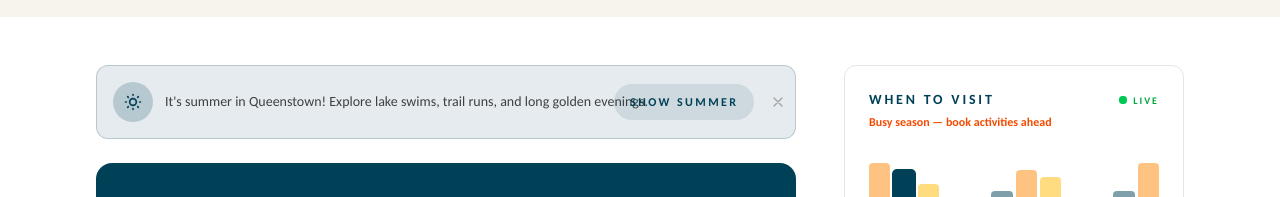
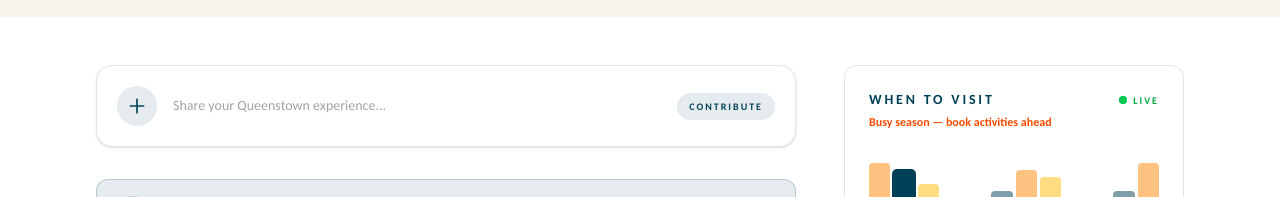
Before and after one commit to Jonomtla/queenstown-nz, a Next.js app: page /community/category/winter in a window 1280 px wide. Shown: the part 435-632 px from the top of the page. Built offline with nearby package versions, Linux system fonts and the light colour scheme.

Commit message:
Add ContributeBar — Facebook-style contribution prompt above the feed
Share your Queenstown experience prompt with expandable options: share an itinerary, write a tip, add a photo. Sits at the top of the community feed to encourage contributions.

```diff
--- a/src/components/community/CommunityFeed.tsx
+++ b/src/components/community/CommunityFeed.tsx
@@ -7,6 +7,7 @@ import CommunityFilterBar from "./CommunityFilterBar";
 import TripMatcher from "./TripMatcher";
 import SeasonalBanner from "./SeasonalBanner";
 import SavedTripBar from "./SavedTripBar";
+import ContributeBar from "./ContributeBar";
 import itinerariesData from "@/data/community-itineraries.json";
 import recommendationsData from "@/data/community-recommendations.json";
 import contributorsData from "@/data/community-contributors.json";
@@ -110,6 +111,8 @@ export default function CommunityFeed({ initialCategory, initialSeason, initialT
 
   return (
     <div>
+      <ContributeBar />
+
       <SeasonalBanner activeSeason={activeSeason} onSeasonChange={setActiveSeason} />
 
       <TripMatcher
--- /dev/null
+++ b/src/components/community/ContributeBar.tsx
@@ -0,0 +1,62 @@
+"use client";
+
+import { useState } from "react";
+
+const PROMPTS = [
+  { label: "Share an itinerary", icon: "M9 5H7a2 2 0 00-2 2v12a2 2 0 002 2h10a2 2 0 002-2V7a2 2 0 00-2-2h-2M9 5a2 2 0 002 2h2a2 2 0 002-2M9 5a2 2 0 012-2h2a2 2 0 012 2", description: "What did you do? Share your day-by-day trip plan." },
+  { label: "Write a tip", icon: "M9.663 17h4.673M12 3v1m6.364 1.636l-.707.707M21 12h-1M4 12H3m3.343-5.657l-.707-.707m2.828 9.9a5 5 0 117.072 0l-.548.547A3.374 3.374 0 0014 18.469V19a2 2 0 11-4 0v-.531c0-.895-.356-1.754-.988-2.386l-.548-.547z", description: "A hidden gem, a timing hack, a place to avoid?" },
+  { label: "Add a photo", icon: "M3 9a2 2 0 012-2h.93a2 2 0 001.664-.89l.812-1.22A2 2 0 0110.07 4h3.86a2 2 0 011.664.89l.812 1.22A2 2 0 0018.07 7H19a2 2 0 012 2v9a2 2 0 01-2 2H5a2 2 0 01-2-2V9z", description: "Show others what Queenstown really looks like." },
+];
+
+export default function ContributeBar() {
+  const [expanded, setExpanded] = useState(false);
+
+  return (
+    <div className="bg-white border border-gray-200 rounded-2xl p-5 mb-8 shadow-sm">
+      {/* Collapsed state — clickable prompt */}
+      <button
+        onClick={() => setExpanded(!expanded)}
+        className="w-full flex items-center gap-4 text-left group"
+      >
+        <div className="w-10 h-10 rounded-full bg-teal/10 flex items-center justify-center shrink-0">
+          <svg className="w-5 h-5 text-teal" fill="none" stroke="currentColor" viewBox="0 0 24 24" aria-hidden="true">
+            <path strokeLinecap="round" strokeLinejoin="round" strokeWidth={2} d="M12 4v16m8-8H4" />
+          </svg>
+        </div>
+        <span className="text-gray-400 group-hover:text-gray-600 transition-colors text-sm flex-1">
+          Share your Queenstown experience...
+        </span>
+        <span className="text-[10px] font-semibold tracking-widest-custom uppercase text-teal bg-teal/10 px-3 py-1.5 rounded-full">
+          Contribute
+        </span>
+      </button>
+
+      {/* Expanded state — prompt options */}
+      {expanded && (
+        <div className="mt-5 pt-5 border-t border-gray-100">
+          <div className="grid sm:grid-cols-3 gap-3">
+            {PROMPTS.map((prompt) => (
+              <button
+                key={prompt.label}
+                className="flex items-start gap-3 p-4 rounded-xl border border-gray-100 hover:border-teal/30 hover:bg-teal/5 transition-all text-left group"
+              >
+                <div className="w-8 h-8 rounded-full bg-teal/10 group-hover:bg-teal/20 flex items-center justify-center shrink-0 transition-colors">
+                  <svg className="w-4 h-4 text-teal" fill="none" stroke="currentColor" viewBox="0 0 24 24" aria-hidden="true">
+                    <path strokeLinecap="round" strokeLinejoin="round" strokeWidth={2} d={prompt.icon} />
+                  </svg>
+                </div>
+                <div>
+                  <p className="text-sm font-semibold text-body">{prompt.label}</p>
+                  <p className="text-xs text-gray-400 mt-0.5 leading-relaxed">{prompt.description}</p>
+                </div>
+              </button>
+            ))}
+          </div>
+          <p className="text-[10px] text-gray-400 mt-4 text-center">
+            Your contributions help other travellers plan better trips and support Queenstown&apos;s community.
+          </p>
+        </div>
+      )}
+    </div>
+  );
+}
```
